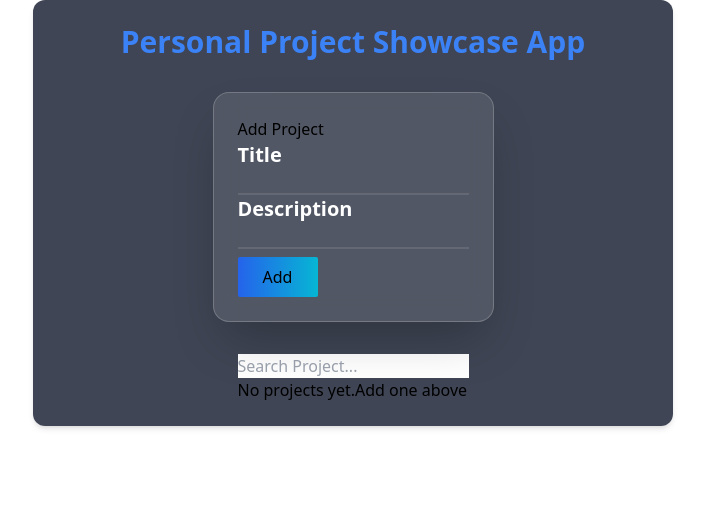
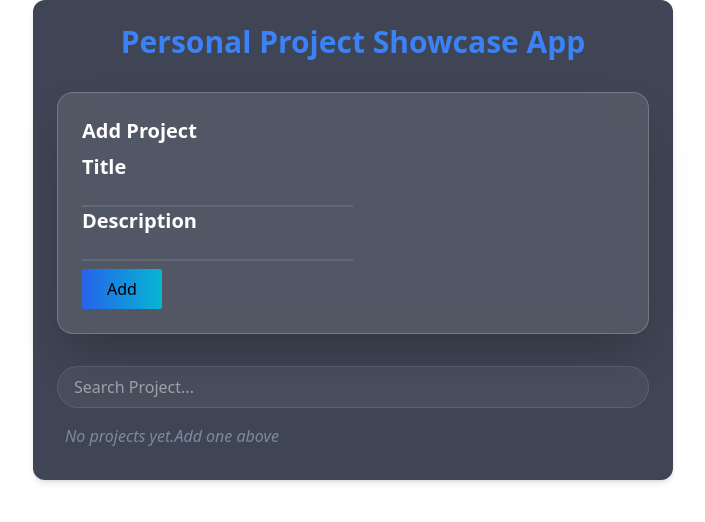
Before and after one commit to Goddii/React-Portfolio-Platform, a React (Vite) app: page / in a window 1280 px wide. Shown: the top 522 px of the page, without its empty margins (287-992 px from the left). Built offline with nearby package versions, Linux system fonts and the light colour scheme.

Commit message:
style: add style to display list in Search project

```diff
--- a/src/components/AddProject.jsx
+++ b/src/components/AddProject.jsx
@@ -23,13 +23,13 @@ function AddProject({addProject}) {
 
 
     return (
-        <div className='relative group p-6 rounded-2xl bg-white/10 backdrop-blur-md border border-white/20 shadow-2xl transition-all hover:bg-white/20'>
-            <h1>Add Project</h1>
+        <div className='relative group p-6 rounded-2xl bg-white/10 backdrop-blur-md border border-white/20 shadow-2xl transition-all hover:bg-white/20 w-full'>
+            <h1 className='text-xl font-bold text-white mb-2'>Add Project</h1>
             <form onSubmit={handleSubmit}>
                 <label className='text-xl font-semibold text-white '>Title</label><br/>
-                <input className='peer bg-transparent border-b-2 border-white/10 focus:border-blue-500 outline-none transition-all' value={newProject.title} onChange={e => update('title',e.target.value)}/><br/>
+                <input className='peer bg-transparent border-b-2 border-white/10 focus:border-blue-500 outline-none transition-all w-1/2' value={newProject.title} onChange={e => update('title',e.target.value)}/><br/>
                 <label className='text-xl font-semibold text-white'>Description</label><br/>
-                <input className=' peer bg-transparent border-b-2 border-white/10 focus:border-blue-500 outline-none transition-all' value={newProject.description} onChange={e => update('description', e.target.value)}/> <br/>
+                <input className=' peer bg-transparent border-b-2 border-white/10 focus:border-blue-500 outline-none transition-all w-1/2' value={newProject.description} onChange={e => update('description', e.target.value)}/> <br/>
 
                 <button type='submit' className='bg-gradient-to-r from-blue-600 to-cyan-500 hover:shadow-[0_0_20px_rgba(6,182,212,0.5)] w-20 rounded-sm p-2 mt-2'>Add</button>
 
--- a/src/components/SearchProject.jsx
+++ b/src/components/SearchProject.jsx
@@ -9,13 +9,13 @@ function SearchProject({projects}){
 
 
     return(
-        <div>
-            <input value={query} onChange={(e) => setQuery(e.target.value) } placeholder="Search Project..." />
+        <div className="w-full">
+            <input className='w-full px-4 py-2 rounded-full bg-white/5 border border-white/10 focus:ring-2 focus:ring-blue-500 outline-none' value={query} onChange={(e) => setQuery(e.target.value) } placeholder="Search Project..." />
 
             {projects.length === 0 ? (
-                <p>No projects yet.Add one above</p>
+                <p className='italic text-slate-400 animate-pulse mt-2 p-2'>No projects yet.Add one above</p>
             ):(<ul>
-                {filtered.map(project => (<li key={project.id}>
+                {filtered.map(project => (<li className="p-4 mb-3 mt-3 rounded-xl bg-white/5 border border-white/5 hover:border-blue-500/50 transition-colors " key={project.id}>
                     <strong>{project.title}</strong>
                     <p>{project.description}</p>
                 </li>))}
```
